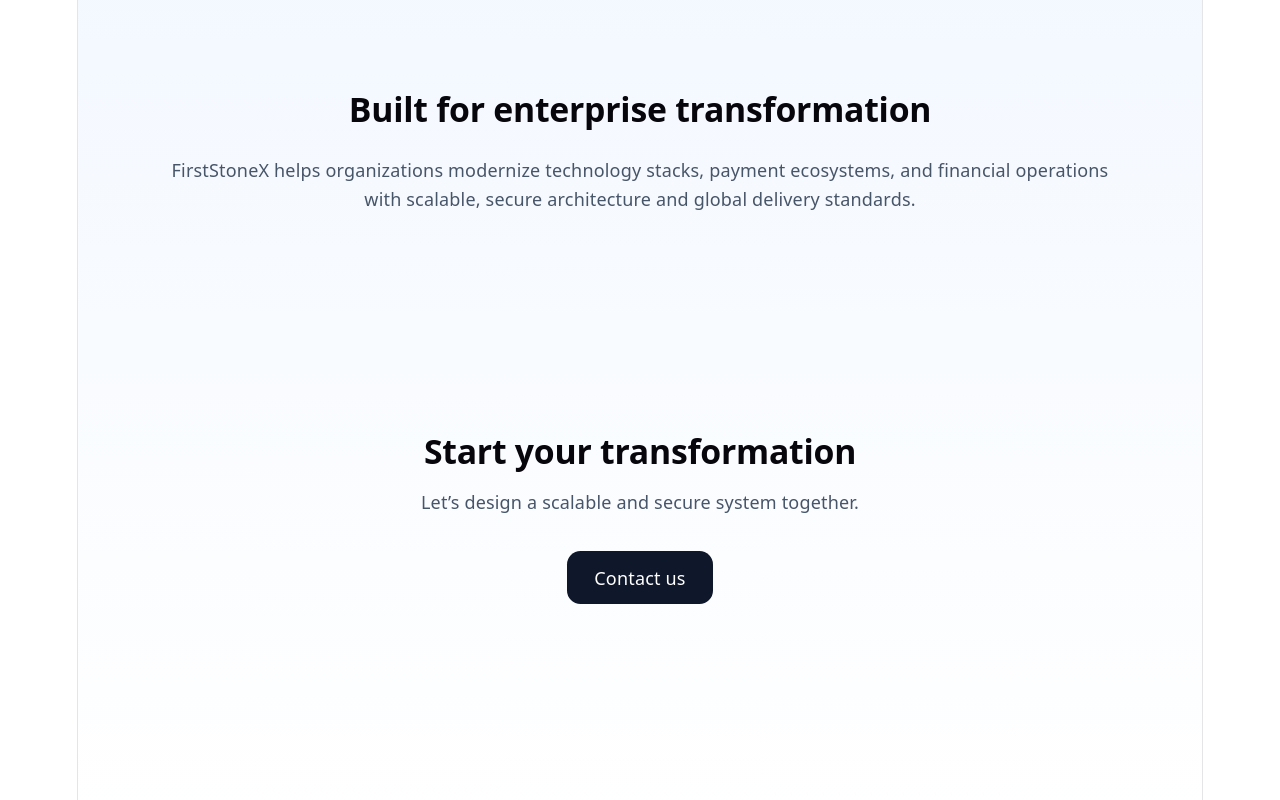
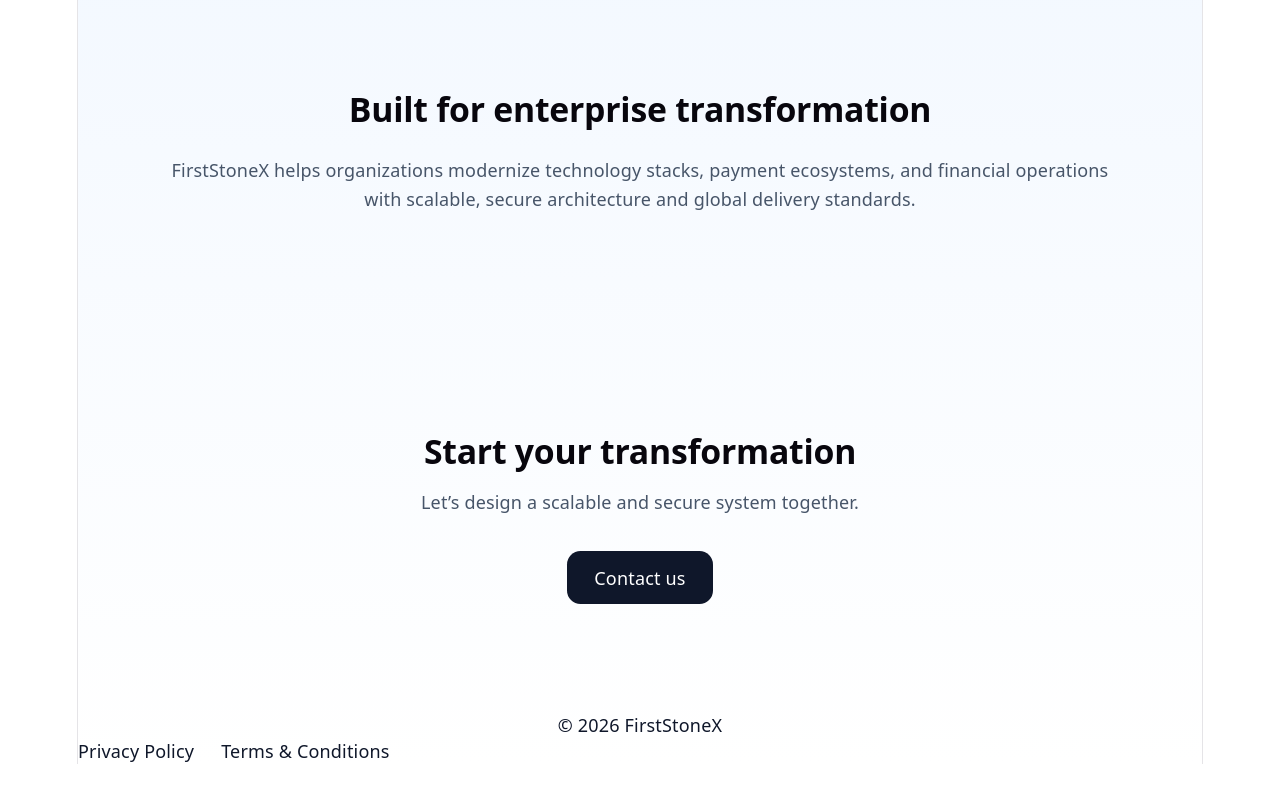
Before and after one commit to morabitsaad/mybusiness_website, a React (Vite) app: page / in a window 1280 px wide. Shown: the part 1424-2224 px from the top of the page. After the commit the page ends 2188 px from the top, so only its background shows below. Built offline with nearby package versions, Linux system fonts and the light colour scheme.

Commit message:
Mise à jour

```diff
--- a/src/App.jsx
+++ b/src/App.jsx
@@ -159,9 +159,9 @@
 
 
 	        {/* FOOTER */}
-      <footer className="border-t border-white/5 px-10 py-8 flex flex-col md:flex-row justify-between text-white/40 text-sm">
+      <footer className="hover:text-slate-900">
 
-        <div className="hover:text-slate-900"> © {new Date().getFullYear()} FirstStoneX</div>
+        <div > © {new Date().getFullYear()} FirstStoneX</div>
 
         <div className="flex gap-6 mt-4 md:mt-0">
           <Link to="/privacy-policy" className="hover:text-slate-900">
```
